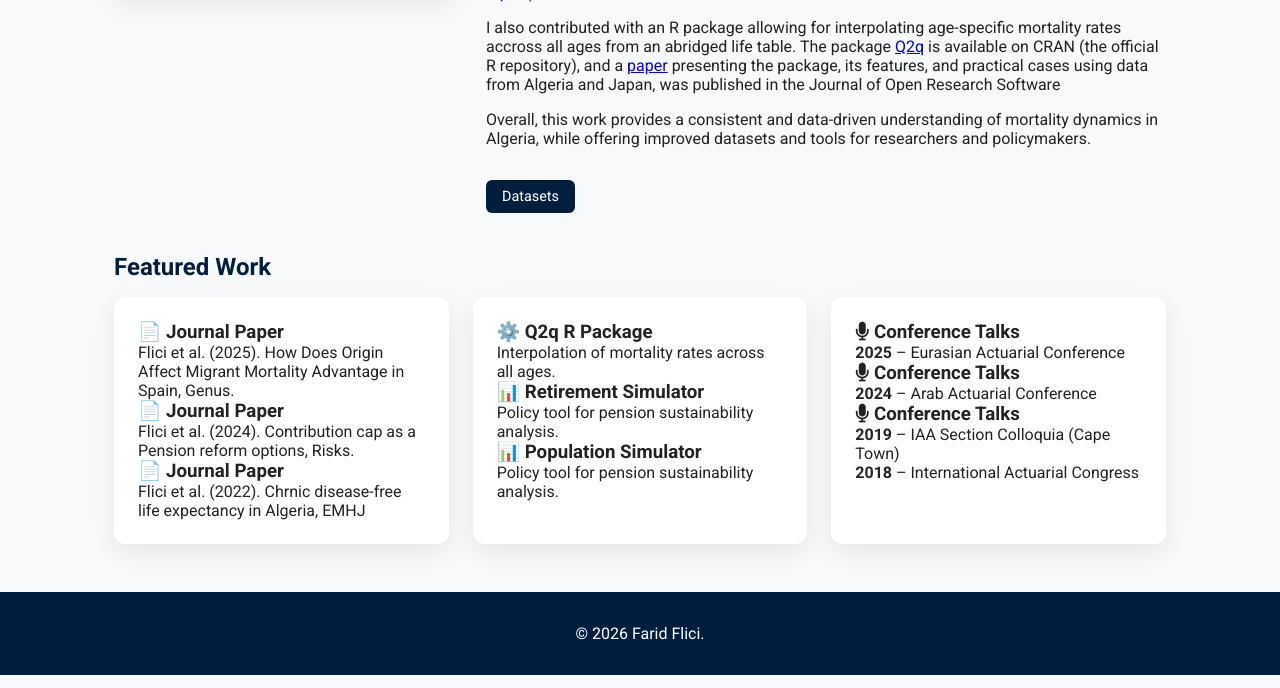
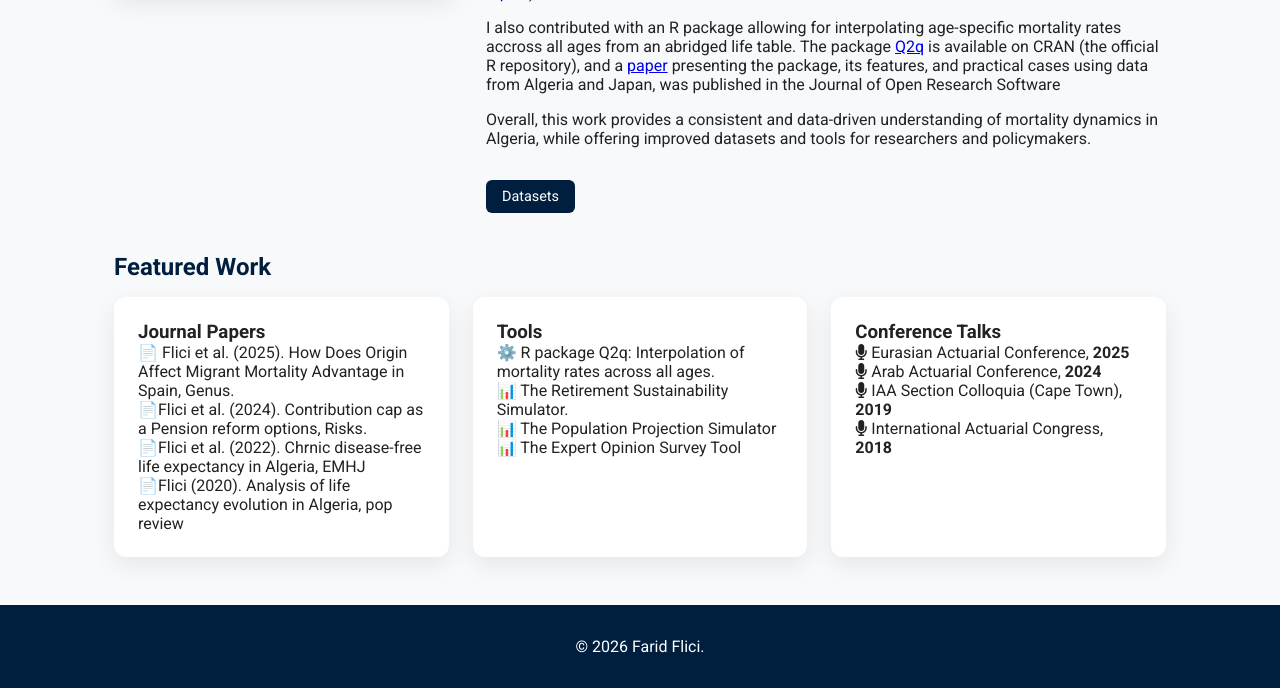
Before and after one commit to Farid-FLICI/farid-flici.github.io, a Jekyll site: the page index2.html, which Jekyll copies as it is, in a window 1280 px wide and 900 px high, scrolled down 2800 px, cut to the strip 212-900 px from the top of the window. Built offline with Jekyll 4.4.1, drawn with Linux system fonts in a browser that asks for light colours.

Commit message:
Update index2.html

```diff
--- a/index2.html
+++ b/index2.html
@@ -340,31 +340,27 @@ the Journal of Open Research Software</p>
 <div class="grid">
 
 <div class="card">
-<h3>📄 Journal Paper</h3>
-<p>Flici et al. (2025). How Does Origin Affect Migrant Mortality Advantage in Spain, Genus.</p>
-<h3>📄 Journal Paper</h3>
-<p>Flici et al. (2024). Contribution cap as a Pension reform options, Risks.</p>
-<h3>📄 Journal Paper</h3>
-<p>Flici et al. (2022). Chrnic disease-free life expectancy in Algeria, EMHJ</p>
+<h3> Journal Papers</h3>
+<p>📄 Flici et al. (2025). How Does Origin Affect Migrant Mortality Advantage in Spain, Genus.</p>
+<p>📄Flici et al. (2024). Contribution cap as a Pension reform options, Risks.</p>
+<p>📄Flici et al. (2022). Chrnic disease-free life expectancy in Algeria, EMHJ</p>
+<p>📄Flici (2020). Analysis of life expectancy evolution in Algeria, pop review</p>
 </div>
 
 <div class="card">
-<h3>⚙️ Q2q R Package</h3>
-<p>Interpolation of mortality rates across all ages.</p>
-<h3>📊 Retirement Simulator</h3>
-<p>Policy tool for pension sustainability analysis.</p>
-<h3>📊 Population Simulator</h3>
-<p>Policy tool for pension sustainability analysis.</p>
+<h3>Tools </h3>
+<p>⚙️ R package Q2q: Interpolation of mortality rates across all ages.</p>
+<p>📊 The Retirement Sustainability Simulator.</p>
+<p>📊 The Population Projection Simulator</p>
+<p>📊 The Expert Opinion Survey Tool</p>
 </div>
 
 <div class="card">
-<h3><i class="fas fa-microphone"></i> Conference Talks</h3>
-<p><strong>2025</strong> – Eurasian Actuarial Conference</p>
-<h3><i class="fas fa-microphone"></i> Conference Talks</h3>
-<p><strong>2024</strong> – Arab Actuarial Conference</p>
-<h3><i class="fas fa-microphone"></i> Conference Talks</h3>
-<p><strong>2019</strong> – IAA Section Colloquia (Cape Town)</p>
-<p><strong>2018</strong> – International Actuarial Congress</p>
+<h3> Conference Talks</h3>
+<p><i class="fas fa-microphone"></i> Eurasian Actuarial Conference, <strong>2025</strong></p>
+<p><i class="fas fa-microphone"></i> Arab Actuarial Conference, <strong>2024</strong></p>
+<p><i class="fas fa-microphone"></i> IAA Section Colloquia (Cape Town), <strong>2019</strong></p>
+<p><i class="fas fa-microphone"></i> International Actuarial Congress, <strong>2018</strong></p>
 </div>
 
 </div>
```
